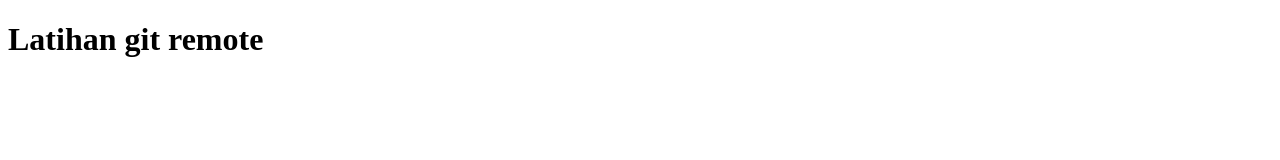
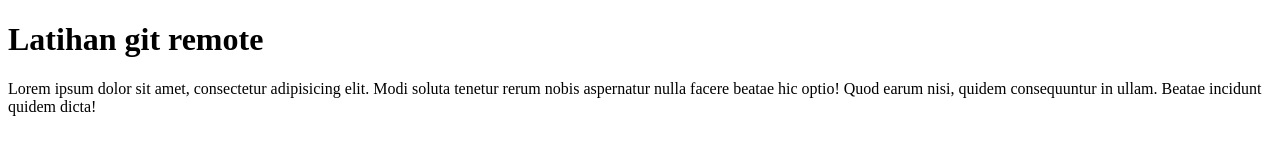
Before and after one commit to repoyoga/latihan-git-remote, a plain HTML site: page index.html in a window 1280 px wide. Drawn offline with Linux system fonts and the light colour scheme.

Commit message:
menambahkan paragraf

```diff
--- a/index.html
+++ b/index.html
@@ -8,5 +8,6 @@
   </head>
   <body>
     <h1>Latihan git remote</h1>
+    <p>Lorem ipsum dolor sit amet, consectetur adipisicing elit. Modi soluta tenetur rerum nobis aspernatur nulla facere beatae hic optio! Quod earum nisi, quidem consequuntur in ullam. Beatae incidunt quidem dicta!</p>
   </body>
 </html>
```
